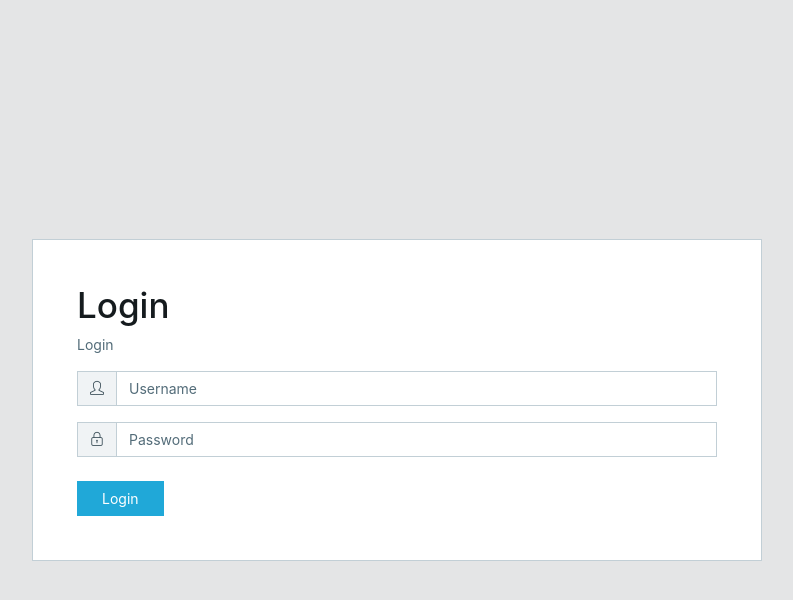
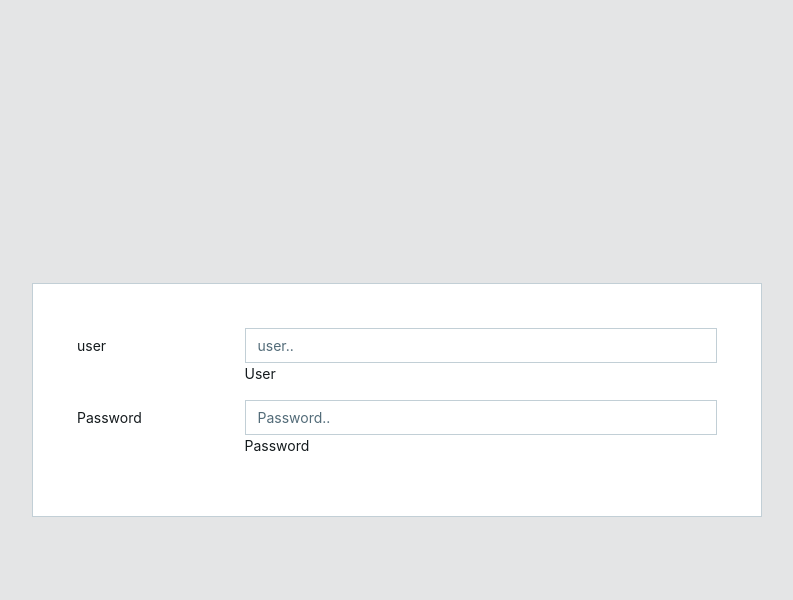
Before and after one commit to p2svn9x/heras, a PHP site: page /login.php in a window 1280 px wide. Shown: the top 600 px of the page, without its empty margins (243-1036 px from the left). Run offline with PHP 8.4, Linux system fonts and the light colour scheme; some libraries are stand-ins or nearby versions.

Commit message:
Update login.php

```diff
--- a/login.php
+++ b/login.php
@@ -47,30 +47,27 @@ if (isset($_SESSION['user'])){ header("Location: $home_patch");} ?>
         <div class="card-group">
           <div class="card p-4">
             <div class="card-body">
-<form action="" method="POST">
-              <h1>Login</h1>
-              <p class="text-muted">Login</p>
-              <div class="input-group mb-3">
-                <div class="input-group-prepend">
-                  <span class="input-group-text"><i class="icon-user"></i></span>
-                </div>
-                <input type="text" class="form-control" placeholder="Username" name="user">
-              </div>
-              <div class="input-group mb-4">
-                <div class="input-group-prepend">
-                  <span class="input-group-text"><i class="icon-lock"></i></span>
-                </div>
-                <input type="password" class="form-control" placeholder="Password" name="pass">
-              </div>
-              <div class="row">
-                <div class="col-6">
-                  <button type="button" class="btn btn-primary px-4" name="submit">Login</button>
-                </div>
+<form action="" method="post" class="form-horizontal">
+                    <div class="form-group row">
+                      <label class="col-md-3 col-form-label" for="hf-email">user</label>
+                      <div class="col-md-9">
+                        <input type="text" name="user" class="form-control" placeholder="user..">
+                        <span class="help-block">User</span>
+                      </div>
+                    </div>
+                    <div class="form-group row">
+                      <label class="col-md-3 col-form-label" for="hf-password">Password</label>
+                      <div class="col-md-9">
+                        <input type="password" id="hf-password" name="pass" class="form-control" placeholder="Password..">
+                        <span class="help-block">Password</span>
+                      </div>
+                    </div>
+                  </form>
 
               </div>
             </div>
           </div>
-          </form>
+
         </div>
       </div>
     </div>
```
